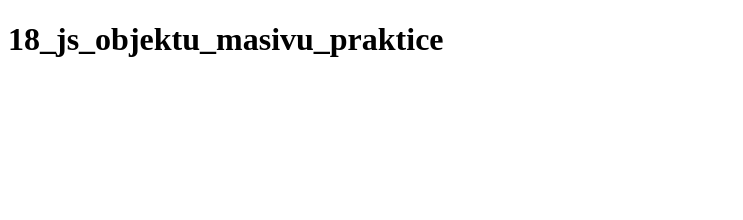
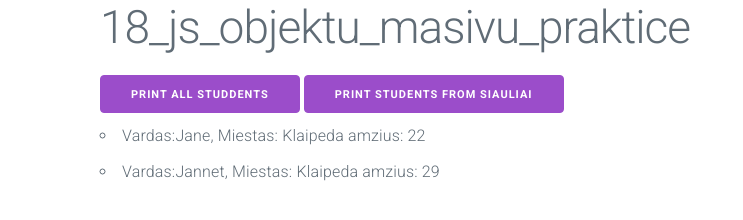
Before and after one commit to Tarvydas-Sarunas/18_js_objektu_masivu_praktice, a plain HTML site: page index.html in a window 1280 px wide. Shown: the whole page, without its empty margins (0-743 px from the left). Drawn offline with nearby package versions, Linux system fonts and the light colour scheme.

Commit message:
pakeitimai

```diff
--- a/index.html
+++ b/index.html
@@ -4,15 +4,22 @@
 <head>
   <meta charset="UTF-8">
   <meta name="viewport" content="width=device-width, initial-scale=1.0">
+  <link rel="stylesheet" href="https://fonts.googleapis.com/css?family=Roboto:300,300italic,700,700italic">
+  <link rel="stylesheet" href="https://cdnjs.cloudflare.com/ajax/libs/normalize/8.0.1/normalize.css">
+  <link rel="stylesheet" href="https://cdnjs.cloudflare.com/ajax/libs/milligram/1.4.1/milligram.css">
   <title>18_js_objektu_masivu_praktice</title>
   <!-- <script src="js/dateTime.js" defer></script> -->
   <script src="js/pr1.js" defer></script>
 </head>
 
-<body>
+<body class="container">
   <h1>18_js_objektu_masivu_praktice</h1>
   <h2 id="date"></h2>
   <h2 id="time"></h2>
+
+  <button id="btn1">Print all studdents</button>
+  <button id="btn2">Print students from Siauliai</button>
+  <ul id="students"></ul>
 </body>
 
 </html>
--- a/js/pr1.js
+++ b/js/pr1.js
@@ -1,2 +1,138 @@
 "use strict";
 console.log("pr1.js file was loaded");
+
+const students = [
+  {
+    name: "James",
+    gender: "male",
+    age: 25,
+    town: "Vilnius",
+    hasCar: true,
+    id: 1,
+  },
+  {
+    name: "Jill",
+    gender: "female",
+    age: 28,
+    town: "Kaunas",
+    hasCar: true,
+    id: 2,
+  },
+  {
+    name: "Mike",
+    gender: "male",
+    age: 18,
+    town: "Kaunas",
+    hasCar: false,
+    id: 3,
+  },
+  {
+    name: "Jane",
+    gender: "female",
+    age: 22,
+    town: "Klaipeda",
+    hasCar: false,
+    id: 4,
+  },
+  {
+    name: "Jannet",
+    gender: "female",
+    age: 29,
+    town: "Klaipeda",
+    hasCar: true,
+    id: 5,
+  },
+  {
+    name: "Cory",
+    gender: "male",
+    age: 30,
+    town: "Siauliai",
+    hasCar: true,
+    id: 6,
+  },
+  {
+    name: "Minks",
+    gender: "male",
+    age: 19,
+    town: "Siauliai",
+    hasCar: false,
+    id: 7,
+  },
+];
+
+// taikomes
+const els = {
+  studentsList: document.getElementById("students"),
+  allStdBtn: document.getElementById("btn1"),
+  siauliaiBtn: document.getElementById("btn2"),
+};
+console.log("els ===", els);
+// students.forEach((studObj) => {
+//   console.log(studObj.age);
+// });
+
+// sugeneruoti id kiekvienam studentui
+
+// const stSuId = students.map((studObj, idx) => {
+//   // prideti dijanti id prie kiekvieno stud
+//   studObj.id = idx + 1;
+//   // idx++
+//   // idx = idx + 1
+//   return studObj;
+// });
+// console.log(JSON.stringify(stSuId, null, 1));
+console.table(students);
+// st1. sugeneruoti studentu nerikiuota sarasa htmle kuriame butu studentu vardas ir miestas
+function generateStudHtml(arr) {
+  // istrinti sarasa
+  els.studentsList.innerHTML = "";
+  // sukurti cikla ir jo viduje
+  arr.forEach((studObj) => {
+    // sukurti li
+    const liEl = document.createElement("li");
+    // prideti varda ir miesta
+    liEl.textContent = `Vardas:${studObj.name}, Miestas: ${studObj.town} amzius: ${studObj.age}`;
+    // console.log('liEl ===', liEl);
+    // ideti li i ul
+    els.studentsList.append(liEl);
+    // 2. generateStudHtml() sudeda i html ne students elementus bet argumentu gauta masyva
+  });
+}
+generateStudHtml(getStudenstByTown("Klaipeda"));
+
+// st2. Parasyti funkcija, kuriai paduodam miesta kaip argumenta ir ji atrenka studentus is to miesto
+function getStudenstByTown(argTown) {
+  const atrikti = students.filter((studObj) => studObj.town === argTown);
+  console.table(atrikti);
+  // 1. funkcija grazina atrinktus studentus
+  return atrikti;
+}
+const klaipedieciai = getStudenstByTown("Klaipeda");
+// 3. su generateStudHtml atspaudinti atrinktus studentus
+generateStudHtml(klaipedieciai);
+//
+
+// atspaundinti visus students lsu btn1
+els.allStdBtn.addEventListener("click", () => generateStudHtml(students));
+
+els.siauliaiBtn.addEventListener("click", () => {
+  // gauti studentus is siauliu
+  const siaulieciai = getStudenstByTown("Siauliai");
+  // sugeneruoti i html
+  generateStudHtml(siaulieciai);
+});
+
+//
+// st3. Parasyti funkcija, kuriai paduodam amziu kaip argumenta ir ji atrenka studentus kuriu amzius didesnis uz argumenta.
+
+function getStudentAbove(amzius) {
+  // atrinkti stucondentus
+  const atrinkti = students.filter((stdObj) => {
+    stdObj.age > amzius;
+    return stdObj.age > amzius;
+  });
+  return atrinkti;
+}
+getStudentAbove(20);
+
+// st4. prie st1 sugeneruoto saraso pridedam mygtuka su textu 'delete'. mygtuka paspaudus istiname ta li el kuriame yra paspaustas mygtukas
```
